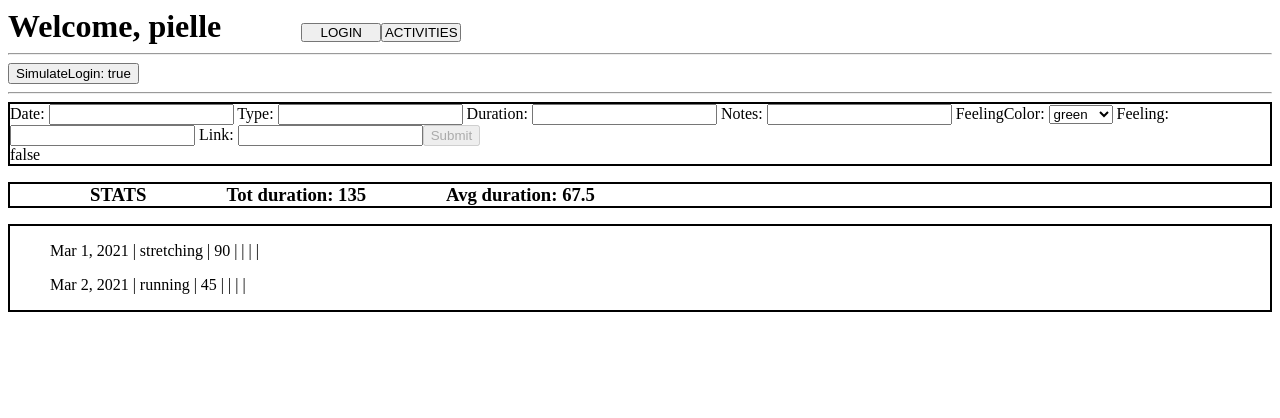
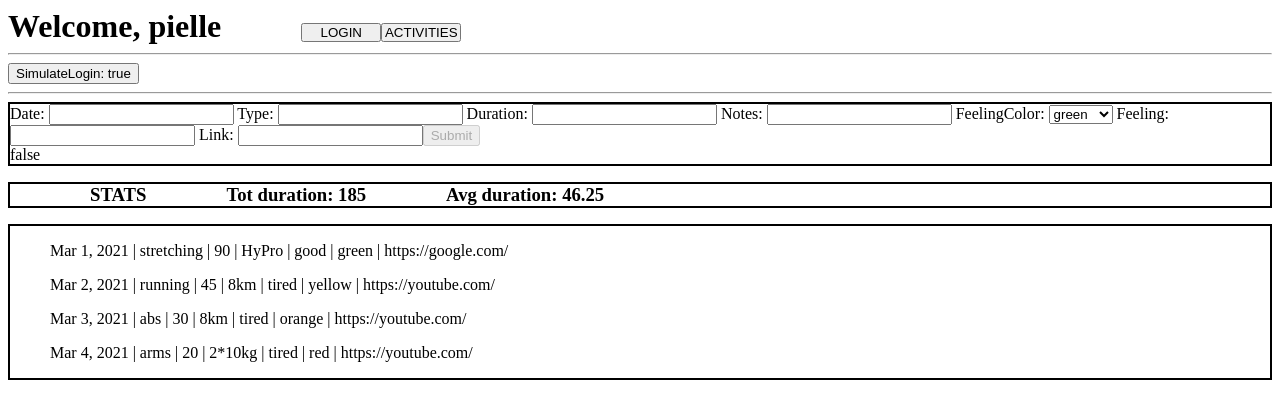
Before and after one commit to pielle87/FitTracker, an Angular app: page /activities in a window 1280 px wide. Shown: the top 418 px of the page. Built offline with nearby package versions, Linux system fonts and the light colour scheme.

Commit message:
refactor Activity interface and its mocked values
update tests

```diff
--- a/src/app/_models/activity.ts
+++ b/src/app/_models/activity.ts
@@ -1,5 +1,5 @@
 export interface Activity {
-  id?: number // TODO: remove the optional. I may need to call it with activity: Omit<Activity, 'id'> or a Partial<>
+  id: number // TODO: remove the optional. I may need to call it with activity: Omit<Activity, 'id'> or a Partial<>
   date?: Date; // TODO: remove the optional
   type: string;
   duration: number;
--- a/src/assets/mock-activities.ts
+++ b/src/assets/mock-activities.ts
@@ -1,15 +1,45 @@
-import { Activity } from '../app/_models/activity';
+import { Activity, FeelingColors } from '../app/_models/activity';
 
 // TODO: delete this once the Db is implemented
 export const ACTIVITIES: Activity[] = [
   {
+    id: 1,
     date: new Date(2021, 2, 1),
     type: 'stretching',
-    duration: 90
+    duration: 90,
+    notes: 'HyPro',
+    feelingColor: FeelingColors.green,
+    feeling: 'good',
+    link: new URL('https://google.com')
   },
   {
+    id: 2,
     date: new Date(2021, 2, 2),
     type: 'running',
-    duration: 45
+    duration: 45,
+    notes: '8km',
+    feelingColor: FeelingColors.yellow,
+    feeling: 'tired',
+    link: new URL('https://youtube.com')
+  },
+  {
+    id: 3,
+    date: new Date(2021, 2, 3),
+    type: 'abs',
+    duration: 30,
+    notes: '8km',
+    feelingColor: FeelingColors.orange,
+    feeling: 'tired',
+    link: new URL('https://youtube.com')
+  },
+  {
+    id: 4,
+    date: new Date(2021, 2, 4),
+    type: 'arms',
+    duration: 20,
+    notes: '2*10kg',
+    feelingColor: FeelingColors.red,
+    feeling: 'tired',
+    link: new URL('https://youtube.com')
   },
 ]
```
Also changed, not shown: 2 other files (tests, documents, lock files or other folders).
